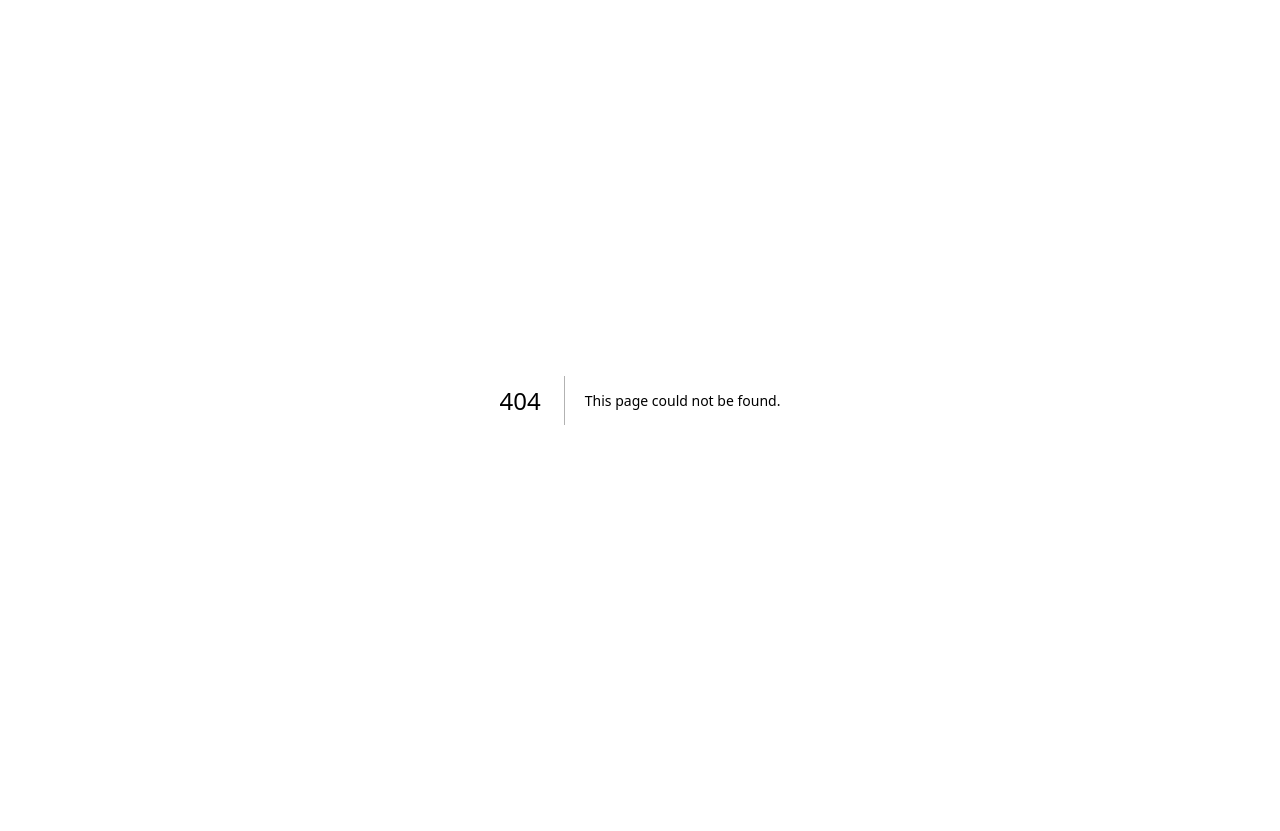
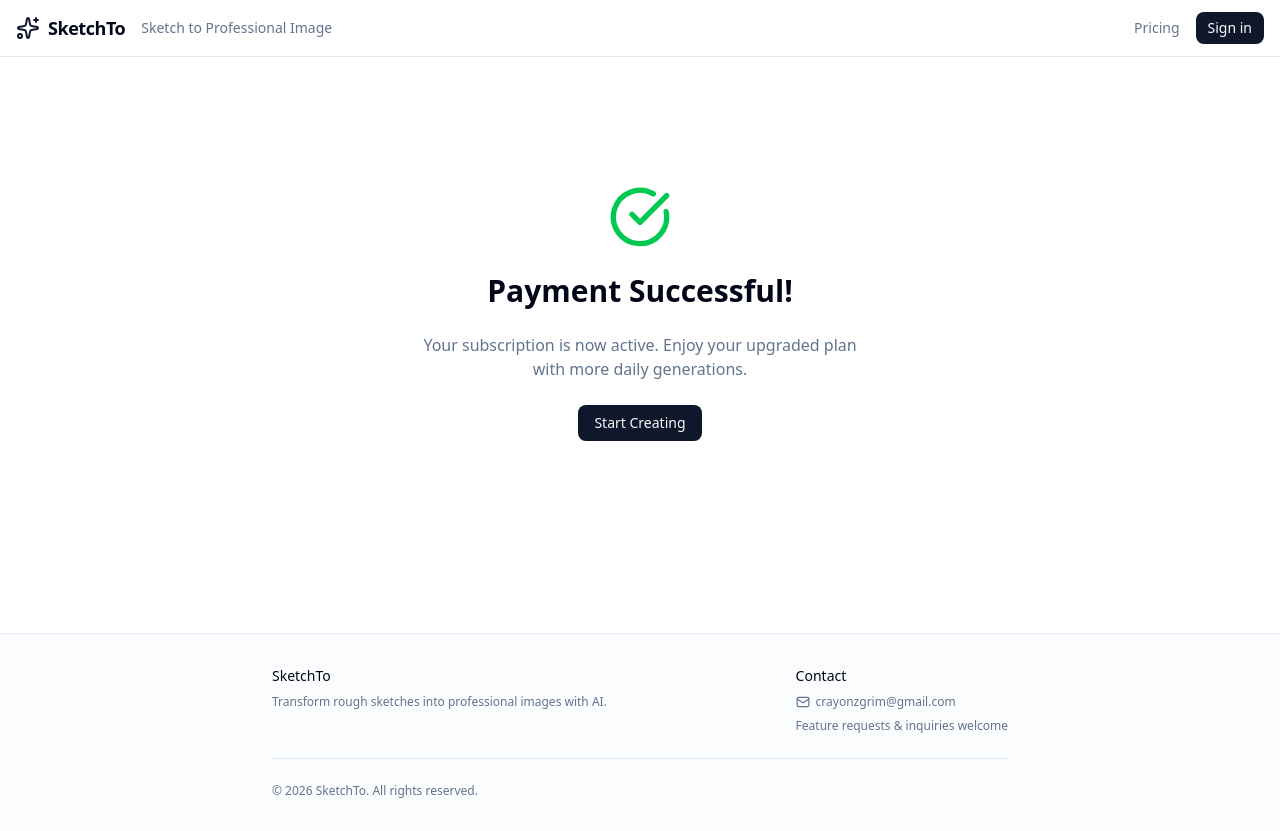
Before and after one commit to crayonzgrim/sketch-to, a Next.js app: page /pricing/success in a window 1280 px wide. Before the commit this address had no page. Before the commit the page ends 800 px from the top, so only its background shows below. Built offline with nearby package versions, Linux system fonts and the light colour scheme; no server answers.

Commit message:
feat: 결제 성공/취소 결과 페이지 추가

```diff
--- /dev/null
+++ b/app/pricing/cancel/page.tsx
@@ -0,0 +1,24 @@
+import { Header } from '@/components/header'
+import { Footer } from '@/components/footer'
+import { Button } from '@/components/ui/button'
+import { XCircle } from 'lucide-react'
+import Link from 'next/link'
+
+export default function PaymentCancelPage() {
+  return (
+    <div className="min-h-screen bg-background">
+      <Header />
+      <main className="flex flex-col items-center justify-center gap-6 py-32 px-4 text-center">
+        <XCircle className="h-16 w-16 text-muted-foreground" />
+        <h1 className="text-3xl font-bold">Payment Cancelled</h1>
+        <p className="text-muted-foreground max-w-md">
+          Your payment was not completed. You can try again anytime.
+        </p>
+        <Button variant="outline" asChild>
+          <Link href="/pricing">Back to Pricing</Link>
+        </Button>
+      </main>
+      <Footer />
+    </div>
+  )
+}
--- /dev/null
+++ b/app/pricing/success/page.tsx
@@ -0,0 +1,25 @@
+import { Header } from '@/components/header'
+import { Footer } from '@/components/footer'
+import { Button } from '@/components/ui/button'
+import { CheckCircle } from 'lucide-react'
+import Link from 'next/link'
+
+export default function PaymentSuccessPage() {
+  return (
+    <div className="min-h-screen bg-background">
+      <Header />
+      <main className="flex flex-col items-center justify-center gap-6 py-32 px-4 text-center">
+        <CheckCircle className="h-16 w-16 text-green-500" />
+        <h1 className="text-3xl font-bold">Payment Successful!</h1>
+        <p className="text-muted-foreground max-w-md">
+          Your subscription is now active. Enjoy your upgraded plan with more
+          daily generations.
+        </p>
+        <Button asChild>
+          <Link href="/">Start Creating</Link>
+        </Button>
+      </main>
+      <Footer />
+    </div>
+  )
+}
```
